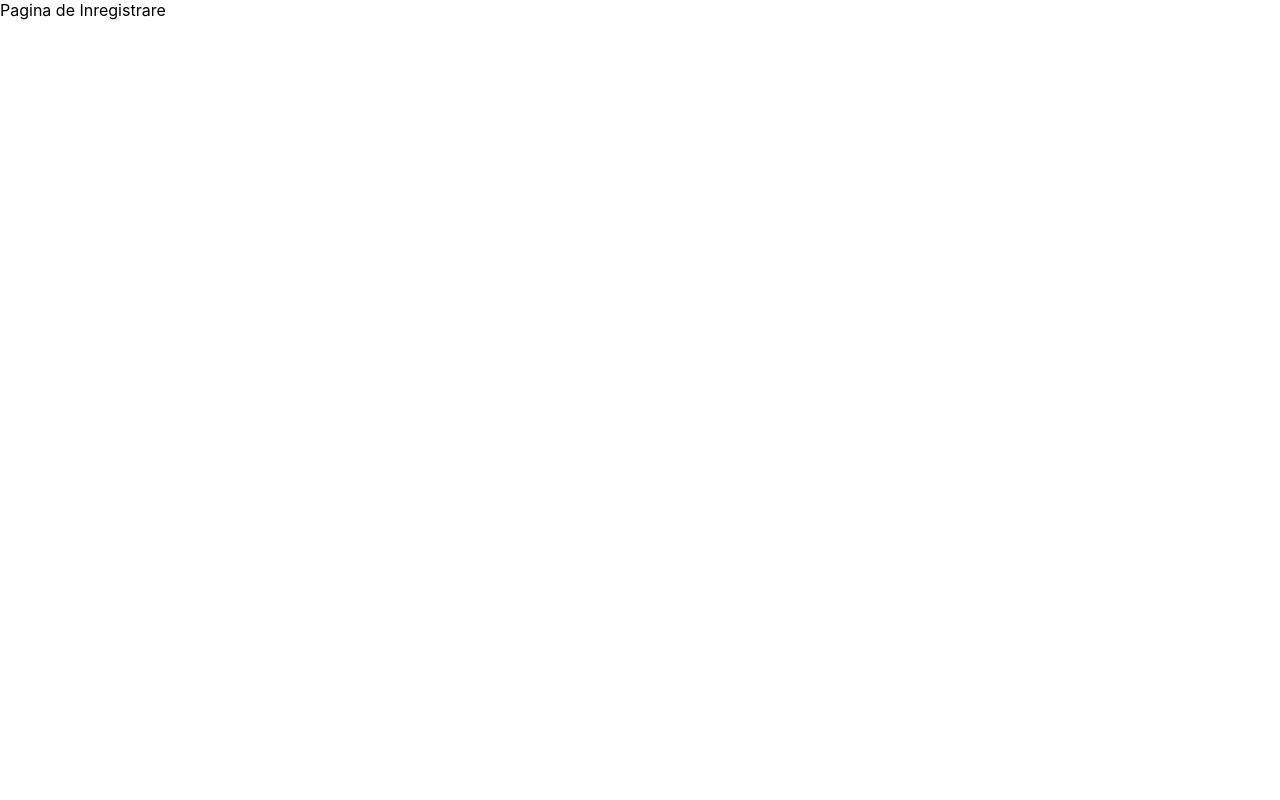
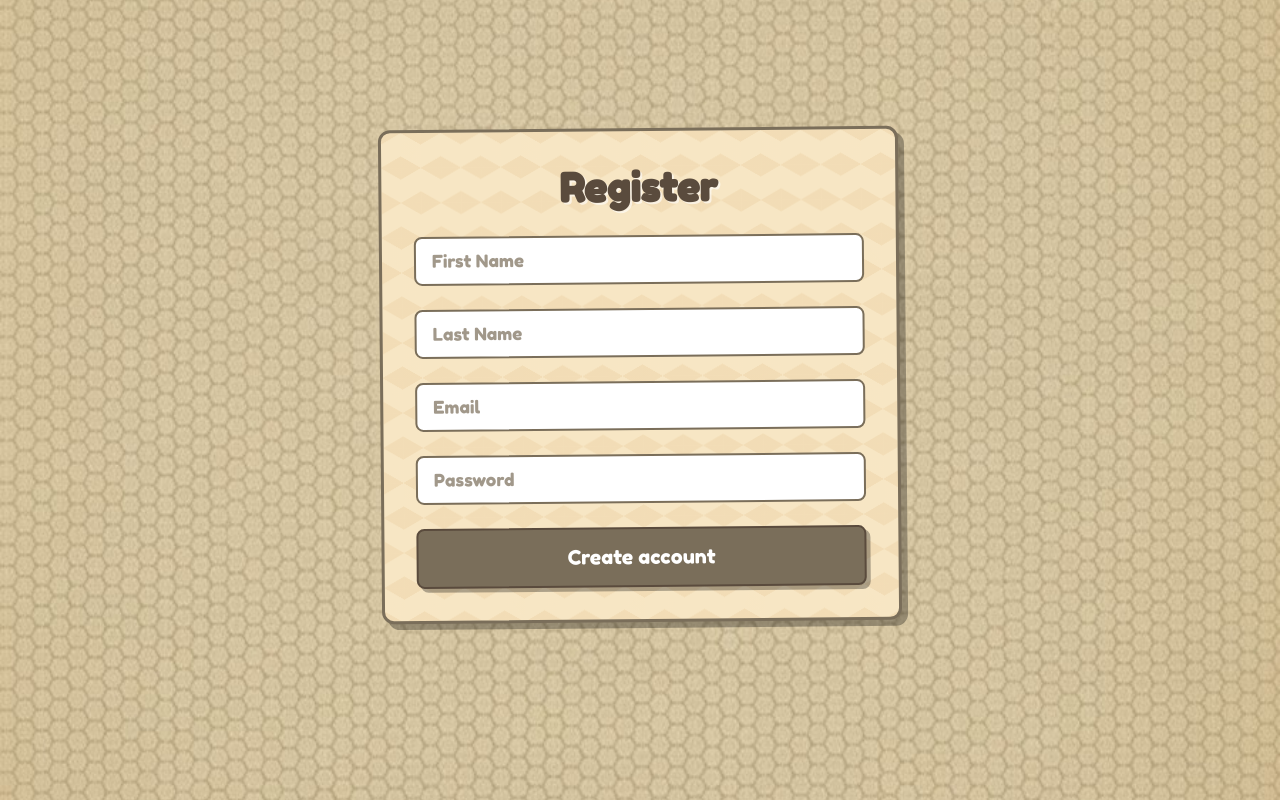
Before and after one commit to costingrasu/WorkHive, a React (Create React App) app in the folder frontend/: page /register in a window 1280 px wide. Built offline with nearby package versions, Linux system fonts and the light colour scheme.

Commit message:
Register page added

```diff
--- a/frontend/src/pages/RegisterPage.js
+++ b/frontend/src/pages/RegisterPage.js
@@ -1,7 +1,118 @@
-import React from "react";
+import React, { useState } from "react";
+import axios from "axios";
+import { useNavigate } from "react-router-dom";
+
+import "../styles/Forms.css";
 
 const RegisterPage = () => {
-  return <div>Pagina de Inregistrare</div>;
+  const navigate = useNavigate();
+
+  const [formData, setFormData] = useState({
+    firstName: "",
+    lastName: "",
+    email: "",
+    password: "",
+  });
+
+  const [error, setError] = useState(null);
+  const [success, setSuccess] = useState(null);
+
+  const handleChange = (e) => {
+    setFormData({
+      ...formData,
+      [e.target.name]: e.target.value,
+    });
+  };
+
+  const handleSubmit = async (e) => {
+    e.preventDefault();
+    setError(null);
+    setSuccess(null);
+
+    try {
+      const response = await axios.post(
+        "http://localhost:8080/api/auth/register",
+        formData
+      );
+
+      console.log(response.data);
+
+      setSuccess("Success! Redirecting to the login page.");
+      setFormData({ firstName: "", lastName: "", email: "", password: "" });
+
+      setTimeout(() => {
+        navigate("/login");
+      }, 2000);
+    } catch (err) {
+      console.log(err);
+      if (err.response && err.response.data) {
+        setError("Error. The email may be already in use.");
+      } else {
+        setError("Temporary offline service.");
+      }
+    }
+  };
+
+  return (
+    <form className="form-container" onSubmit={handleSubmit}>
+      <h2>Register</h2>
+
+      {error && <div className="form-error">{error}</div>}
+      {success && <div className="form-success">{success}</div>}
+
+      <div className="input-wrapper">
+        <input
+          type="text"
+          name="firstName"
+          placeholder="First Name"
+          className="form-input"
+          value={formData.firstName}
+          onChange={handleChange}
+          required
+        />
+      </div>
+
+      <div className="input-wrapper">
+        <input
+          type="text"
+          name="lastName"
+          placeholder="Last Name"
+          className="form-input"
+          value={formData.lastName}
+          onChange={handleChange}
+          required
+        />
+      </div>
+
+      <div className="input-wrapper">
+        <input
+          type="email"
+          name="email"
+          placeholder="Email"
+          className="form-input"
+          value={formData.email}
+          onChange={handleChange}
+          required
+        />
+      </div>
+
+      <div className="input-wrapper">
+        <input
+          type="password"
+          name="password"
+          placeholder="Password"
+          className="form-input"
+          value={formData.password}
+          onChange={handleChange}
+          required
+        />
+      </div>
+
+      <button type="submit" className="form-button">
+        Create account
+      </button>
+    </form>
+  );
 };
 
 export default RegisterPage;
--- /dev/null
+++ b/frontend/src/styles/Forms.css
@@ -0,0 +1,144 @@
+@import url('https://fonts.googleapis.com/css2?family=Fredoka+One&display=swap');
+
+body {
+  margin: 0;
+  padding: 0;
+  background-image: url('./assets/bg.jpg');
+  background-size: cover;
+  background-position: center center;
+  background-repeat: no-repeat;
+  background-attachment: fixed;
+
+  font-family: 'Fredoka One', cursive;
+  color: #212121;
+}
+
+.form-container {
+  display: flex;
+  flex-direction: column;
+  max-width: 450px;
+  margin: 8rem auto 4rem auto;
+  padding: 2rem;
+
+  background-color: #f7e6c4;
+  background-image:
+    linear-gradient(30deg, rgba(235, 206, 160, 0.4) 12%, transparent 12.5%, transparent 87%, rgba(235, 206, 160, 0.4) 87.5%, rgba(235, 206, 160, 0.4)),
+    linear-gradient(150deg, rgba(235, 206, 160, 0.4) 12%, transparent 12.5%, transparent 87%, rgba(235, 206, 160, 0.4) 87.5%, rgba(235, 206, 160, 0.4)),
+    linear-gradient(30deg, rgba(235, 206, 160, 0.4) 12%, transparent 12.5%, transparent 87%, rgba(235, 206, 160, 0.4) 87.5%, rgba(235, 206, 160, 0.4)),
+    linear-gradient(150deg, rgba(235, 206, 160, 0.4) 12%, transparent 12.5%, transparent 87%, rgba(235, 206, 160, 0.4) 87.5%, rgba(235, 206, 160, 0.4)),
+    linear-gradient(60deg, rgba(247, 230, 196, 0.6) 25%, transparent 25.5%, transparent 75%, rgba(247, 230, 196, 0.6) 75%, rgba(247, 230, 196, 0.6)),
+    linear-gradient(60deg, rgba(247, 230, 196, 0.6) 25%, transparent 25.5%, transparent 75%, rgba(247, 230, 196, 0.6) 75%, rgba(247, 230, 196, 0.6));
+  background-size: 40px 70px;
+  background-position: 0 0, 0 0, 20px 35px, 20px 35px, 0 0, 20px 35px;
+
+  border: 3px solid #7a6e5a;
+  border-radius: 12px;
+  box-shadow: 6px 6px 0px rgba(0, 0, 0, 0.3);
+  transform: rotate(-0.5deg);
+}
+
+.form-container h2 {
+  text-align: center;
+  font-size: 2.5rem;
+  margin-top: 0;
+  margin-bottom: 1.5rem;
+  color: #5a4b3d;
+  text-shadow: 2px 2px 0px rgba(255, 255, 255, 0.6);
+}
+
+.input-wrapper {
+  position: relative;
+  margin-bottom: 1.5rem;
+}
+
+.input-wrapper::before {
+  content: '';
+  display: block;
+  width: 60px;
+  height: 60px;
+  background-image: url('./assets/hand.png');
+  background-size: contain;
+  background-repeat: no-repeat;
+
+  position: absolute;
+  left: -80px;
+  top: 50%;
+  transform: translateY(-50%) rotate(0deg);
+
+  opacity: 0;
+  transition: all 0.2s ease-out;
+  transform: translateX(-20px) translateY(-50%);
+  pointer-events: none;
+}
+
+.input-wrapper:focus-within::before {
+  opacity: 1;
+  transform: translateX(0) translateY(-50%) rotate(10deg);
+}
+
+
+.form-input {
+  font-family: 'Fredoka One', cursive;
+  font-size: 1.1rem;
+  padding: 0.75rem 1rem;
+  border: 2px solid #7a6e5a;
+  border-radius: 8px;
+  background-color: #ffffff;
+  outline: none;
+  -webkit-appearance: none;
+  transition: all 0.1s ease-out;
+  width: 100%;
+  box-sizing: border-box;
+}
+
+.form-input::placeholder {
+  color: #a1988a;
+}
+
+.form-input:focus {
+  background-color: #fffaf0;
+  box-shadow: inset 3px 3px 0px rgba(180, 180, 180, 0.3);
+}
+
+.form-button {
+  font-family: 'Fredoka One', cursive;
+  font-size: 1.25rem;
+  padding: 1rem;
+
+  background-color: #7a6e5a;
+  color: #fff;
+  border: 2px solid #5a4b3d;
+  border-radius: 8px;
+  cursor: pointer;
+  box-shadow: 4px 4px 0px rgba(0, 0, 0, 0.3);
+  transition: all 0.1s ease-out;
+}
+
+.form-button:hover {
+  transform: translateY(-3px) rotate(0.5deg);
+  box-shadow: 6px 6px 0px rgba(0, 0, 0, 0.4);
+}
+
+.form-button:active {
+  transform: translateY(1px) rotate(0deg);
+  box-shadow: 1px 1px 0px rgba(0, 0, 0, 0.2);
+}
+
+.form-error,
+.form-success {
+  text-align: center;
+  margin-bottom: 1rem;
+  padding: 0.75rem;
+  border-radius: 10px;
+  font-size: 1rem;
+  border: 2px solid;
+  background-color: #fcf6e8;
+}
+.form-error {
+  color: #922b2b;
+  border-color: #922b2b;
+}
+.form-success {
+  color: #38761d;
+  border-color: #38761d;
+}
```
Also changed, not shown: frontend/src/styles/assets/bg.jpg (added), frontend/src/styles/assets/hand.png (added).
